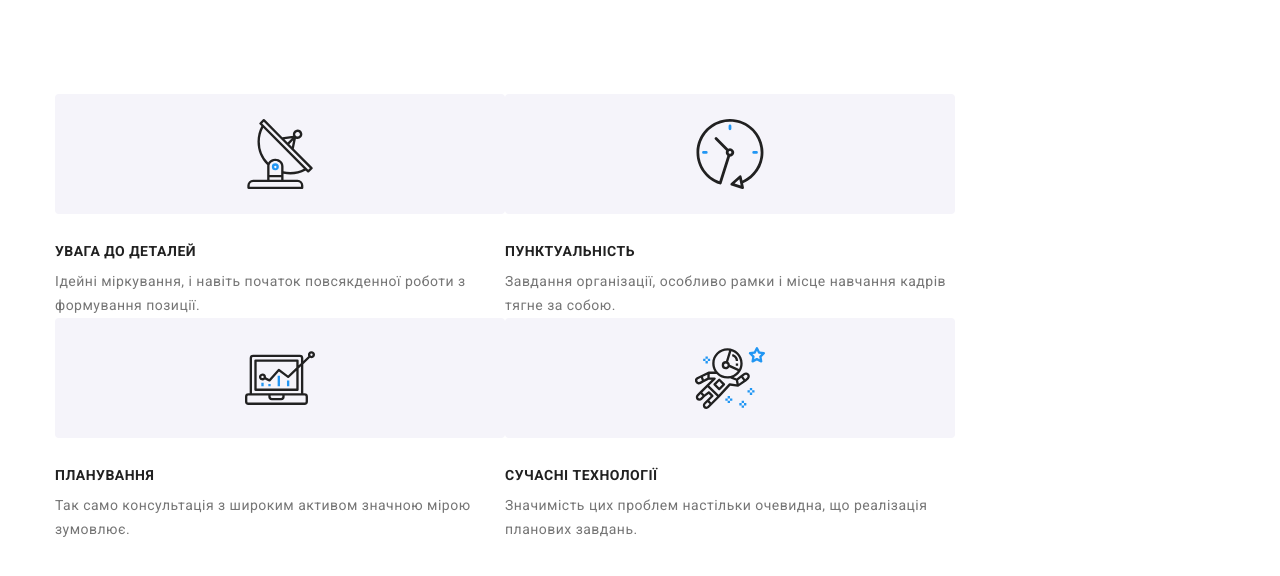
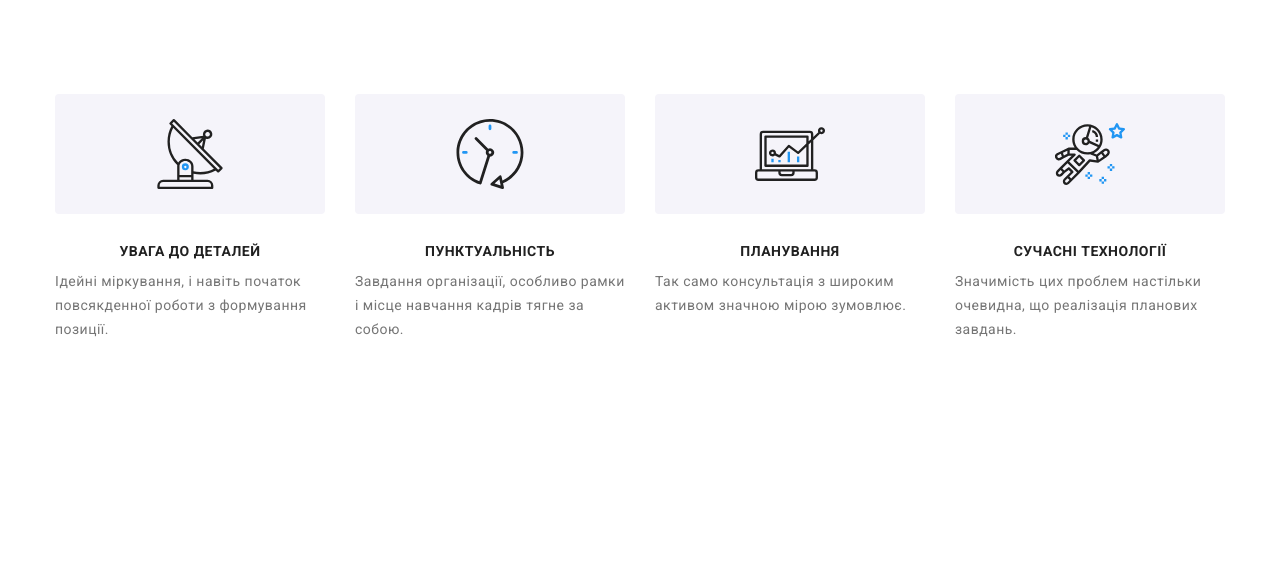
Before and after one commit to Masotti-Bedews/goit-markup-hw-08-, a plain HTML site: page index.html in a window 1280 px wide. Drawn offline with nearby package versions, Linux system fonts and the light colour scheme.

Commit message:
Features-adaptive

```diff
--- a/sass/layout/_features.scss
+++ b/sass/layout/_features.scss
@@ -5,17 +5,24 @@
     background:var(--white-color);
 }
 .section-features{
-     padding-top: 94px;
-    padding-bottom: 94px;
+     padding-top: 60px;
+    padding-bottom: 60px;
+
+    @media screen and (min-width: 1200px) {
+       padding-top: 94px;
+       padding-bottom: 94px;
+        }
 }
 
 
 .features {
     display: flex;
     flex-wrap: wrap;
+    gap: 30px;
 
         .section-tittle {
             margin-bottom: 10px;
+            text-align: center;
         }
         .text {
             color: var(--general-text-color);
@@ -25,12 +32,26 @@
 }
 
 
-// .features .list:not(:last-child){
-//     margin-right: 30px;
-// }
+.features .list:not(:last-child){
+    margin-bottom: 30px;
+
+}
+
+.features .list {
+    width: 100%;
+
+    @media screen and (min-width: 768px) {
+    width: calc((100% - 30px) / 2);
+    }
+
+    @media screen and (min-width: 1200px) {
+        width: calc((100% - 90px) / 4);
+        }
+}
 
 .icon-bg {
-    width: 100%;
+
+
         height: 120px;
 
     background: #F5F4FA;
@@ -44,5 +65,5 @@
 
 
 .features-box{
-    width: 450px;
+    width: 100%;
 }
```
Also changed, not shown: css/main.css, css/main.min.css, 2 other files.
